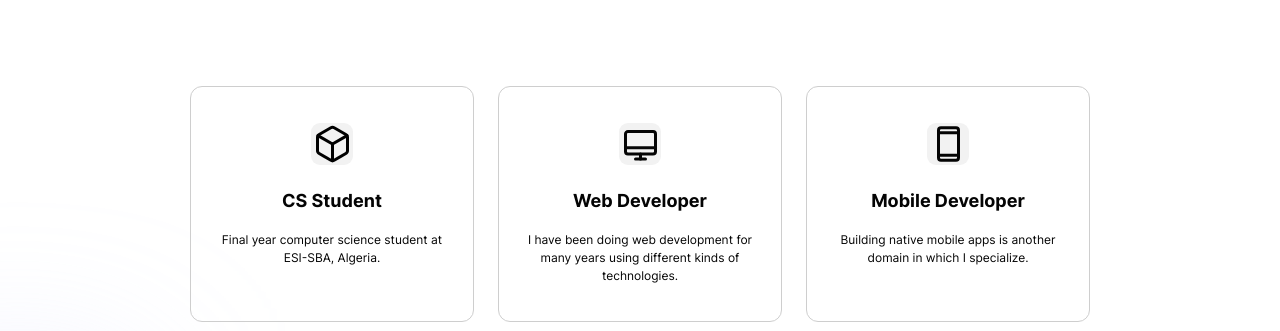
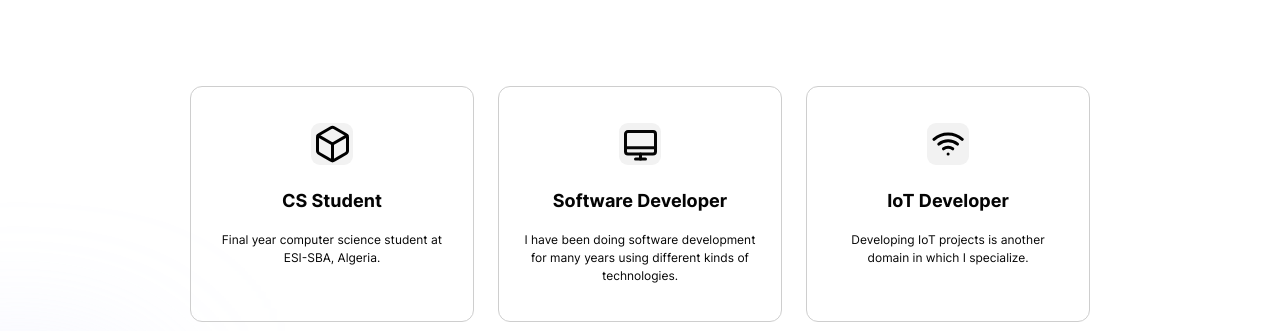
Before and after one commit to evrrnv/abdelmounaim.com, a website: page public/index.html in a window 1280 px wide. Shown: the part 860-1191 px from the top of the page. Drawn offline with Linux system fonts and the light colour scheme.

```diff
--- a/public/index.html
+++ b/public/index.html
@@ -128,20 +128,21 @@
                             <path d="M20.5 30V35" stroke="#040404" stroke-width="3" stroke-linecap="round" stroke-linejoin="round" />
                         </svg>
                     </div>
-                    <h3 class="mt-8 font-bold text-xl sm:text-2xl">Web Developer</h3>
-                    <p class="mt-6">I have been doing web development for many years using different kinds of technologies.</p>
+                    <h3 class="mt-8 font-bold text-xl sm:text-2xl">Software Developer</h3>
+                    <p class="mt-6">I have been doing software development for many years using different kinds of technologies.</p>
                 </div>
 
                 <div class="border border-alto text-center py-12 px-8 rounded-2xl md:col-span-2 md:row-start-2 lg:row-start-1 lg:col-span-1 lg:col-start-3">
                     <div class="h-14 w-14 bg-concrete flex justify-center items-center rounded-xl mx-auto">
-                        <svg width="41" height="40" viewBox="0 0 41 40" fill="none" xmlns="http://www.w3.org/2000/svg">
-                            <path d="M28 3.75H13C11.6193 3.75 10.5 4.86929 10.5 6.25V33.75C10.5 35.1307 11.6193 36.25 13 36.25H28C29.3807 36.25 30.5 35.1307 30.5 33.75V6.25C30.5 4.86929 29.3807 3.75 28 3.75Z" stroke="#040404" stroke-width="3" stroke-linecap="round" stroke-linejoin="round" />
-                            <path d="M10.5 8.75H30.5" stroke="#040404" stroke-width="3" stroke-linecap="round" stroke-linejoin="round" />
-                            <path d="M10.5 31.25H30.5" stroke="#040404" stroke-width="3" stroke-linecap="round" stroke-linejoin="round" />
+                        <svg width="32" height="24" viewBox="0 0 32 24" fill="none" xmlns="http://www.w3.org/2000/svg">
+                            <path d="M6.77246 12.0645C9.40835 9.86902 12.7303 8.66675 16.1608 8.66675C19.5913 8.66675 22.9133 9.86902 25.5492 12.0645" stroke="black" stroke-width="3" stroke-linecap="round" stroke-linejoin="round" />
+                            <path d="M2 7.33075C5.89726 3.89543 10.914 2 16.1092 2C21.3044 2 26.3211 3.89543 30.2184 7.33075" stroke="black" stroke-width="3" stroke-linecap="round" stroke-linejoin="round" />
+                            <path d="M11.4844 16.8126C12.8382 15.8507 14.4578 15.334 16.1185 15.334C17.7793 15.334 19.3989 15.8507 20.7527 16.8126" stroke="black" stroke-width="3" stroke-linecap="round" stroke-linejoin="round" />
+                            <path d="M16.1074 22H16.1174" stroke="black" stroke-width="3" stroke-linecap="round" stroke-linejoin="round" />
                         </svg>
                     </div>
-                    <h3 class="mt-8 font-bold text-xl sm:text-2xl">Mobile Developer</h3>
-                    <p class="mt-6">Building native mobile apps is another domain in which I specialize.</p>
+                    <h3 class="mt-8 font-bold text-xl sm:text-2xl">IoT Developer</h3>
+                    <p class="mt-6">Developing IoT projects is another domain in which I specialize.</p>
                 </div>
             </div>
 
@@ -191,7 +192,7 @@
                         </svg>
                         <p class="text-2xl md:text-3xl">“Abdelmounaim is a very reliable guy, his work is really good and we have super rarely feedback loops, which makes it very pleasant to work with him. Can recommend everyone to start a project with him and see for yourself!”</p>
                         <div>
-                            <a href="/" class="font-bold text-2xl">Manuel Grund</a>
+                            <a target="_blank" href="https://www.linkedin.com/in/grundmanuel/" class="font-bold text-2xl">Manuel Grund</a>
                             <div class="text-emperor text-sm mt-2">COO NXT YOU</div>
                         </div>
                     </div>
```
Also changed, not shown: public/portfolio.html (+22 -10 lines), public/assets/images/p8.svg (added).
